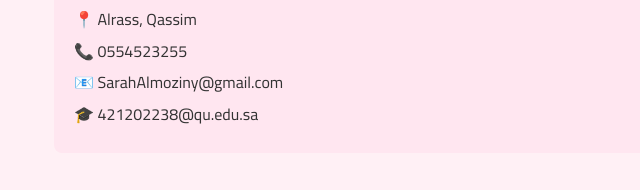
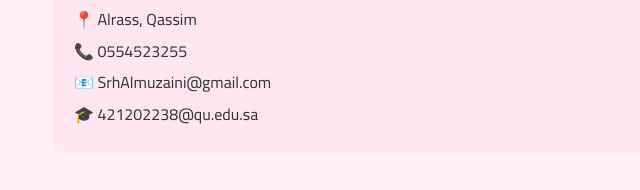
Before and after one commit to Sarah3254/sarah-cv, a plain HTML site: page index.html in a window 1280 px wide. Shown: the part 1577-1767 px from the top of the page, 156-796 px from the left. Drawn offline with Linux system fonts and the light colour scheme.

Commit message:
Update index.html

```diff
--- a/index.html
+++ b/index.html
@@ -176,7 +176,7 @@
     <h2>Contact</h2>
     <p>📍 Alrass, Qassim</p>
     <p>📞 0554523255</p>
-    <p>📧 SarahAlmoziny@gmail.com</p>
+    <p>📧 SrhAlmuzaini@gmail.com</p>
     <p>🎓 421202238@qu.edu.sa</p>
   </div>
 </section>
```
